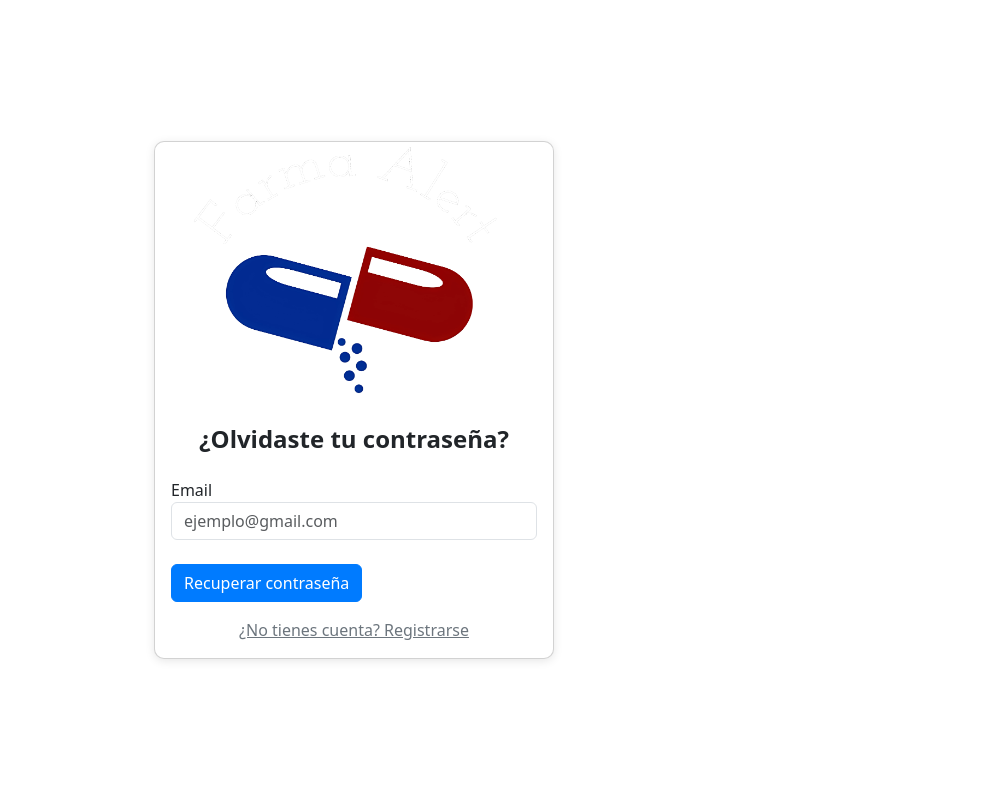
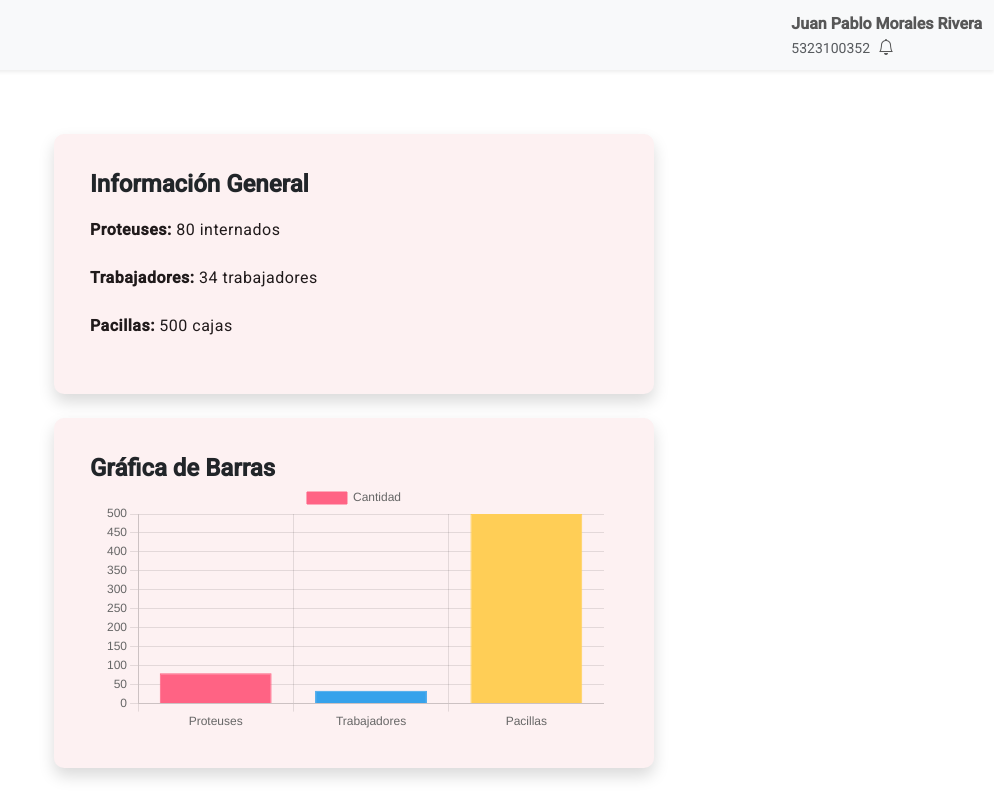
Before and after one commit to JuanCruz1103/FarmaAlert_Angular, an Angular app in the folder FarmaAlert/: page / in a window 1280 px wide. Before the commit this address led to /login. Shown: the top 800 px of the page, without its empty margins (286-1280 px from the left). Built offline with nearby package versions, Linux system fonts and the light colour scheme.

Commit message:
asdasdsdsadsad

```diff
--- a/FarmaAlert/angular.json
+++ b/FarmaAlert/angular.json
@@ -27,8 +27,9 @@
               }
             ],
             "styles": [
+              "@angular/material/prebuilt-themes/rose-red.css",
               "node_modules/bootstrap/dist/css/bootstrap.min.css",
-               "node_modules/bootstrap-icons/font/bootstrap-icons.css",
+              "node_modules/bootstrap-icons/font/bootstrap-icons.css",
               "src/styles.css"
             ],
             "scripts": [
@@ -89,9 +90,10 @@
               }
             ],
             "styles": [
-             "node_modules/bootstrap/dist/css/bootstrap.min.css",
+              "@angular/material/prebuilt-themes/rose-red.css",
+              "node_modules/bootstrap/dist/css/bootstrap.min.css",
               "node_modules/bootstrap-icons/font/bootstrap-icons.css",
-             "src/styles.css"
+              "src/styles.css"
             ],
             "scripts": [
               "node_modules/bootstrap/dist/js/bootstrap.bundle.min.js"
--- a/FarmaAlert/package.json
+++ b/FarmaAlert/package.json
@@ -11,15 +11,20 @@
   "private": true,
   "dependencies": {
     "@angular/animations": "^19.1.0",
+    "@angular/cdk": "^19.2.4",
     "@angular/common": "^19.1.0",
     "@angular/compiler": "^19.1.0",
     "@angular/core": "^19.1.0",
     "@angular/forms": "^19.1.0",
+    "@angular/material": "^19.2.4",
     "@angular/platform-browser": "^19.1.0",
     "@angular/platform-browser-dynamic": "^19.1.0",
     "@angular/router": "^19.1.0",
+    "angular-material": "^1.2.5",
     "bootstrap": "^5.3.3",
     "bootstrap-icons": "^1.11.3",
+    "chart.js": "^4.4.8",
+    "ng2-charts": "^8.0.0",
     "rxjs": "~7.8.0",
     "tslib": "^2.3.0",
     "zone.js": "~0.15.0"
--- a/FarmaAlert/src/app/app.component.html
+++ b/FarmaAlert/src/app/app.component.html
@@ -1 +1,3 @@
-<app-recuperar-contra></app-recuperar-contra>
+<app-navbar></app-navbar>
+<app-estadisticas></app-estadisticas>
+<app-sidebar></app-sidebar>
--- a/FarmaAlert/src/app/app.component.ts
+++ b/FarmaAlert/src/app/app.component.ts
@@ -1,11 +1,13 @@
 import { Component } from '@angular/core';
 import { RouterOutlet } from '@angular/router';
-import { RecuperarContraComponent } from './recuperar-contra/recuperar-contra.component';
+import { EstadisticasComponent } from './estadisticas/estadisticas.component';
+import { SidebarComponent } from './sidebar/sidebar.component';
+import { NavbarComponent } from './navbar/navbar.component';
 
 
 @Component({
   selector: 'app-root',
-  imports: [RecuperarContraComponent],
+  imports: [EstadisticasComponent,SidebarComponent,NavbarComponent],
   templateUrl: './app.component.html',
   styleUrl: './app.component.css'
 })
--- a/FarmaAlert/src/app/estadisticas/estadisticas.component.css
+++ b/FarmaAlert/src/app/estadisticas/estadisticas.component.css
@@ -0,0 +1,27 @@
+mat-card {
+    max-width: 600px;
+    margin: 20px auto;
+    padding: 20px;
+    border-radius: 10px;
+}
+
+mat-list-item {
+    padding: 10px 0;
+    font-size: 16px;
+}
+
+.chart-container {
+    max-width: 500px;
+    margin: 0 auto;
+}
+
+mat-card-title {
+    font-size: 24px;
+    font-weight: bold;
+}
+
+.container {
+    max-width: 800px;
+    margin: 0 auto;
+    padding: 20px;
+}
--- a/FarmaAlert/src/app/estadisticas/estadisticas.component.html
+++ b/FarmaAlert/src/app/estadisticas/estadisticas.component.html
@@ -1 +1,32 @@
-<p>estadisticas works!</p>
+<div class="container mt-4">
+    <mat-card class="shadow">
+      <mat-card-header>
+        <mat-card-title class="text-center">Información General</mat-card-title>
+      </mat-card-header>
+      <mat-card-content>
+        <mat-list>
+          <mat-list-item>
+            <span class="fw-bold">Proteuses:</span> {{ proteuses }} internados
+          </mat-list-item>
+          <mat-list-item>
+            <span class="fw-bold">Trabajadores:</span> {{ trabajadores }} trabajadores
+          </mat-list-item>
+          <mat-list-item>
+            <span class="fw-bold">Pacillas:</span> {{ pacillas }} cajas
+          </mat-list-item>
+        </mat-list>
+      </mat-card-content>
+    </mat-card>
+
+    <!-- Gráfica de barras -->
+    <mat-card class="mt-4 shadow">
+      <mat-card-header>
+        <mat-card-title class="text-center">Gráfica de Barras</mat-card-title>
+      </mat-card-header>
+      <mat-card-content>
+        <div class="chart-container">
+          <canvas #barChartCanvas></canvas>
+        </div>
+      </mat-card-content>
+    </mat-card>
+  </div>
--- a/FarmaAlert/src/app/estadisticas/estadisticas.component.ts
+++ b/FarmaAlert/src/app/estadisticas/estadisticas.component.ts
@@ -1,11 +1,45 @@
-import { Component } from '@angular/core';
+import { AfterViewInit, Component, ElementRef, ViewChild } from '@angular/core';
+import { CommonModule } from '@angular/common';
+import { MatCardModule } from '@angular/material/card';
+import { MatListModule } from '@angular/material/list';
+import Chart from 'chart.js/auto';
 
 @Component({
   selector: 'app-estadisticas',
-  imports: [],
+  standalone: true,
+  imports: [CommonModule, MatCardModule, MatListModule],
   templateUrl: './estadisticas.component.html',
-  styleUrl: './estadisticas.component.css'
+  styleUrl: './estadisticas.component.css',
 })
-export class EstadisticasComponent {
+export class EstadisticasComponent implements AfterViewInit {
+  proteuses = 80;
+  trabajadores = 34;
+  pacillas = 500;
 
+  @ViewChild('barChartCanvas') barChartCanvas!: ElementRef<HTMLCanvasElement>;
+  barChart!: Chart;
+
+  ngAfterViewInit() {
+    this.barChart = new Chart(this.barChartCanvas.nativeElement, {
+      type: 'bar',
+      data: {
+        labels: ['Proteuses', 'Trabajadores', 'Pacillas'],
+        datasets: [
+          {
+            label: 'Cantidad',
+            data: [this.proteuses, this.trabajadores, this.pacillas],
+            backgroundColor: ['#FF6384', '#36A2EB', '#FFCE56'],
+            borderColor: ['#FF6384', '#36A2EB', '#FFCE56'],
+            borderWidth: 1,
+          },
+        ],
+      },
+      options: {
+        responsive: true,
+        scales: {
+          y: { beginAtZero: true },
+        },
+      },
+    });
+  }
 }
--- a/FarmaAlert/src/app/login/login.component.html
+++ b/FarmaAlert/src/app/login/login.component.html
@@ -25,7 +25,7 @@
 
         <div class="text-center mt-3">
           <a href="#">¿Olvidaste tu contraseña?</a> |
-          <a routerLink="/app-register" href="">Registrarse</a>
+          <a routerLink="/app-register">Registrarse</a>
         </div>
       </form>
     </div>
--- a/FarmaAlert/src/index.html
+++ b/FarmaAlert/src/index.html
@@ -6,8 +6,10 @@
   <base href="/">
   <meta name="viewport" content="width=device-width, initial-scale=1">
   <link rel="icon" type="image/x-icon" href="favicon.ico">
+  <link href="https://fonts.googleapis.com/css2?family=Roboto:wght@300;400;500&display=swap" rel="stylesheet">
+  <link href="https://fonts.googleapis.com/icon?family=Material+Icons" rel="stylesheet">
 </head>
-<body>
+<body class="mat-typography">
   <app-root></app-root>
 </body>
 </html>
--- a/FarmaAlert/src/styles.css
+++ b/FarmaAlert/src/styles.css
@@ -1 +1,4 @@
 /* You can add global styles to this file, and also import other style files */
+
+html, body { height: 100%; }
+body { margin: 0; font-family: Roboto, "Helvetica Neue", sans-serif; }
```
Also changed, not shown: FarmaAlert/src/app/app.routes.ts (+9 -4 lines), FarmaAlert/src/app/login/login.component.ts (+6 -1 lines), 1 other file (tests, documents, lock files or other folders).
